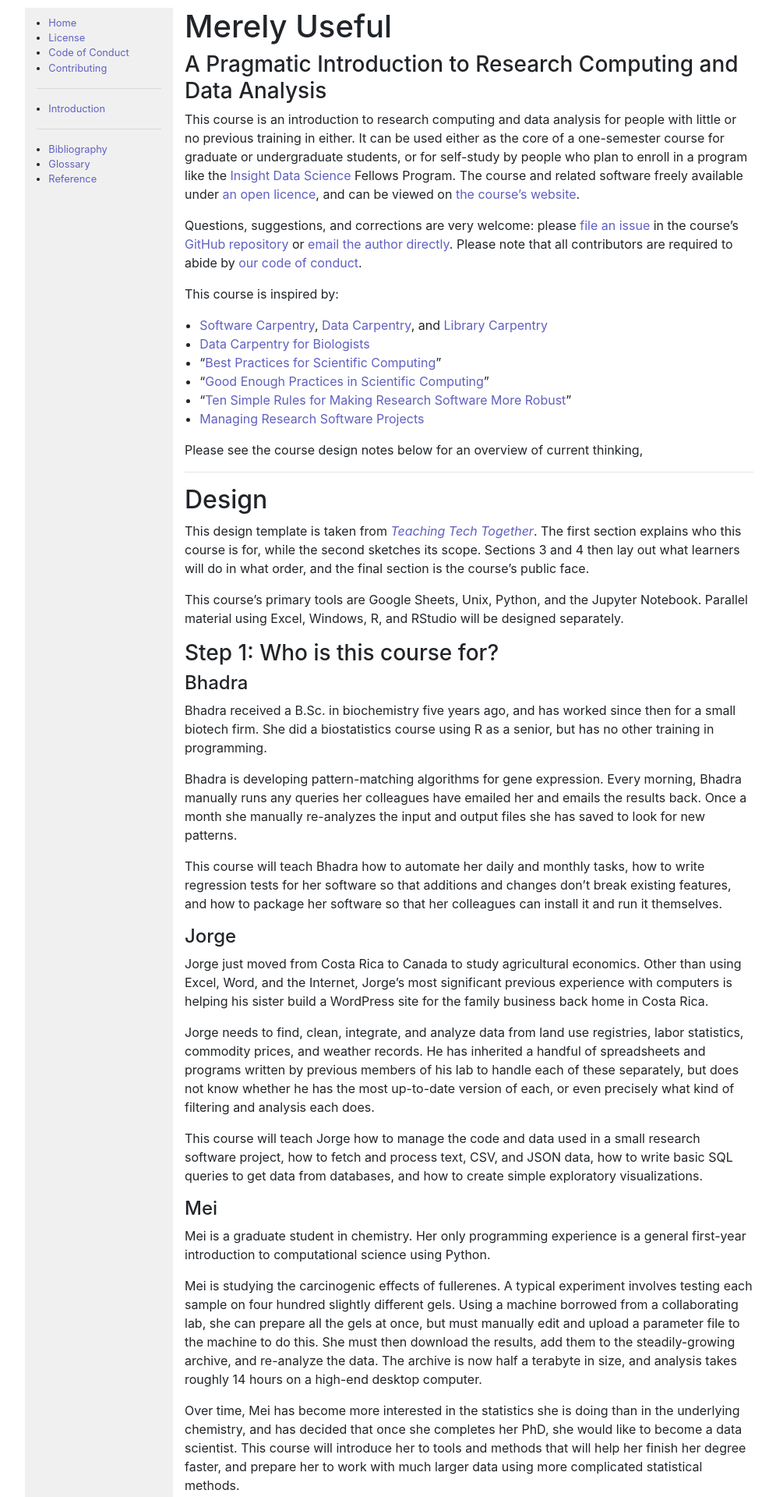
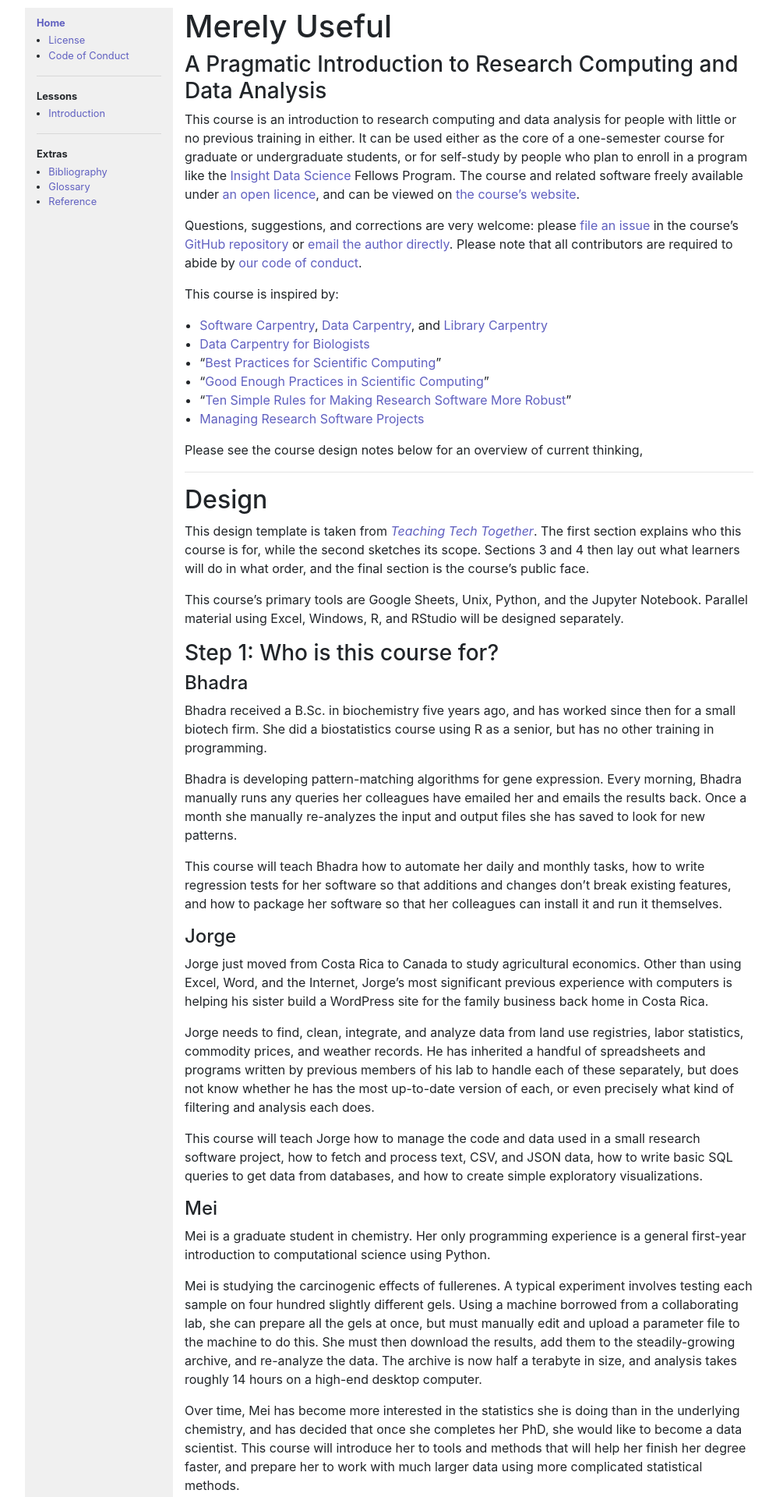
Before and after one commit to Carreau/one-extra-fact, a Jekyll site: the page built from README.md, in a window 1280 px wide. Shown: the top 1920 px of the page at 78% size, without its empty margins (38-1034 px from the left). Built offline with Jekyll 4.4.1, drawn with Linux system fonts in a browser that asks for light colours; some of the changed text lies outside the part shown.

Commit message:
Tidying up formatting

```diff
--- a/_config.yml
+++ b/_config.yml
@@ -8,7 +8,7 @@ copyrightyear: "2018"
 highlighter: rouge
 
 # GitHub repository.
-repository: https://github.com/gvwilson/merely-useful/
+repository: gvwilson/merely-useful/
 
 # Pages that are stored in the root directory by convention.
 # Since they aren't part of a collection, their titles have
@@ -18,8 +18,6 @@ toplevel:
   title: "License"
 - permalink: /conduct/
   title: "Code of Conduct"
-- permalink: /contributing/
-  title: "Contributing"
 
 # Collections: one for lessons, one for extras.
 collections:
--- a/_includes/toc.html
+++ b/_includes/toc.html
@@ -1,13 +1,15 @@
 <nav>
+  <p><strong><a href="{{site.github.url}}/">Home</a></strong></p>
   <ul>
-    <li><a href="'/'|relative_url">Home</a></li>
     {% for pg in site.toplevel %}<li><a href="{{pg.permalink|relative_url}}">{{pg.title}}</a></li>{% endfor %}
   </ul>
   <hr/>
+  <p><strong>Lessons</strong></p>
   <ul>
     {% for pg in site.lessons %}<li><a href="{{pg.permalink|relative_url}}">{{pg.title}}</a></li>{% endfor %}
   </ul>
   <hr/>
+  <p><strong>Extras</strong></p>
   <ul>
     {% for pg in site.extras %}<li><a href="{{pg.permalink|relative_url}}">{{pg.title}}</a></li>{% endfor %}
   </ul>
--- a/css/theme.css
+++ b/css/theme.css
@@ -11,6 +11,10 @@ div.toc {
     padding-top: 10px;
     font-size: 80%;
     background-color: #f0f0f0;
+}
+
+div.toc p ~ ul {
+    margin-top: -1em;
 }
 
 a {
```
Also changed, not shown: _includes/links.md (+7 -0 lines).
